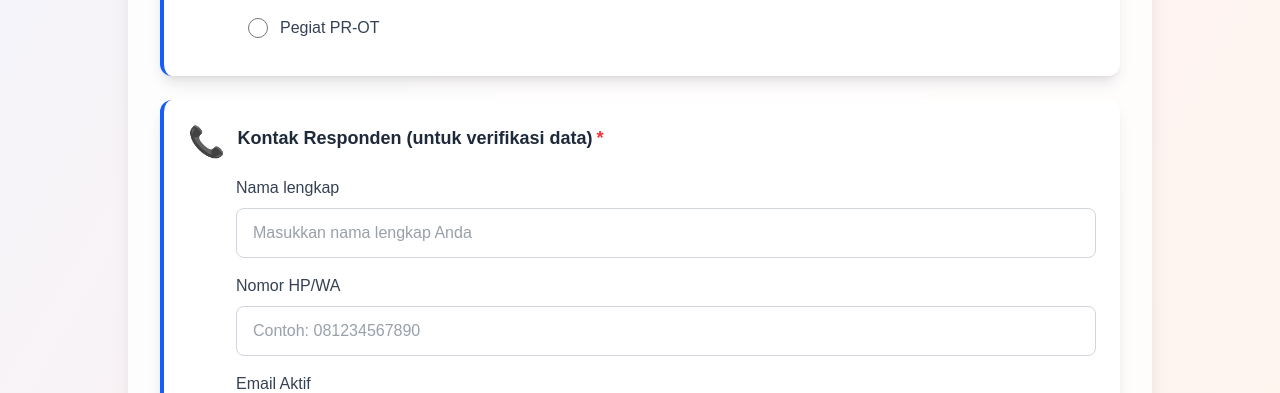
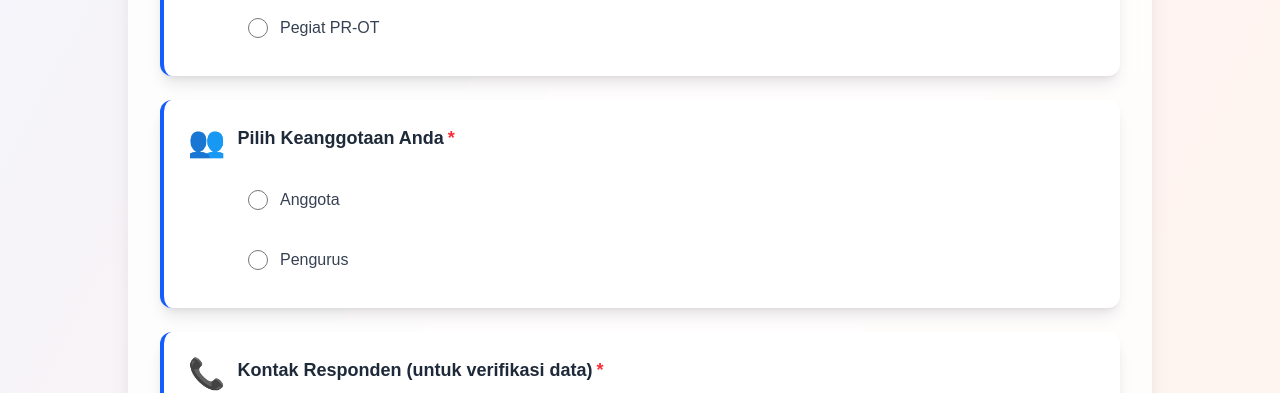
Before and after one commit to Meefx/nusantara-play-form, a Next.js app: page /survey in a window 1280 px wide. Shown: the part 840-1233 px from the top of the page. Built offline with nearby package versions, Linux system fonts and the light colour scheme; no server answers.

Commit message:
namabhain kuesioner keanggotaan dan link grup wa waktu submit

```diff
--- a/app/api/survey/route.ts
+++ b/app/api/survey/route.ts
@@ -212,6 +212,7 @@ function ensureDefaults(data: any) {
 
     const defaultSection1 = {
         kategoriResponden: "",
+        keanggotaan: "",
         kontakResponden: defaultKontakResponden,
         jumlahPROT: "",
         jumlahPROTOther: "",
--- a/components/survey/Section1Form.tsx
+++ b/components/survey/Section1Form.tsx
@@ -22,6 +22,7 @@ import {
 
 interface Section1Data {
   kategoriResponden: string;
+  keanggotaan: string;
   namaLengkap: string;
   nomorHP: string;
   email: string;
@@ -35,6 +36,7 @@ export default function Section1Form() {
   const router = useRouter();
   const [formData, setFormData] = useState<Section1Data>({
     kategoriResponden: "",
+    keanggotaan: "",
     namaLengkap: "",
     nomorHP: "",
     email: "",
@@ -87,6 +89,11 @@ export default function Section1Form() {
     { value: "pegiat_prot", label: "Pegiat PR-OT" }
   ];
 
+  const keanggotaanOptions = [
+    { value: "anggota", label: "Anggota" },
+    { value: "pengurus", label: "Pengurus" }
+  ];
+
   const jumlahOptions = [
     { value: "1", label: "1" },
     { value: "2", label: "2" },
@@ -112,6 +119,21 @@ export default function Section1Form() {
           options={kategoriRespondenOptions}
           value={formData.kategoriResponden}
           onChange={(value) => setFormData({ ...formData, kategoriResponden: value })}
+          hasOther={false}
+        />
+      </QuestionCard>
+
+      {/* Question 1b: Keanggotaan */}
+      <QuestionCard
+        title="Pilih Keanggotaan Anda"
+        required={true}
+        icon="👥"
+      >
+        <RadioGroup
+          name="keanggotaan"
+          options={keanggotaanOptions}
+          value={formData.keanggotaan}
+          onChange={(value) => setFormData({ ...formData, keanggotaan: value })}
           hasOther={false}
         />
       </QuestionCard>
@@ -217,6 +239,7 @@ export default function Section1Form() {
             // Simpan data Section 1 ke localStorage
             const section1Data = {
               kategoriResponden: formData.kategoriResponden,
+              keanggotaan: formData.keanggotaan,
               kontakResponden: {
                 namaLengkap: formData.namaLengkap,
                 nomorHP: formData.nomorHP,
--- a/components/survey/Section5Form.tsx
+++ b/components/survey/Section5Form.tsx
@@ -59,7 +59,7 @@ export default function Section5Form() {
           hasOther={true}
           otherValue={formData.hambatanUtamaOther}
           onOtherChange={(value) => setFormData({ ...formData, hambatanUtamaOther: value })}
-          otherLabel="Lainnya:"
+          otherLabel=":"
         />
       </QuestionCard>
 
@@ -77,7 +77,7 @@ export default function Section5Form() {
           hasOther={true}
           otherValue={formData.kebutuhanMendesakOther}
           onOtherChange={(value) => setFormData({ ...formData, kebutuhanMendesakOther: value })}
-          otherLabel="Lainnya:"
+          otherLabel=":"
         />
       </QuestionCard>
 
--- a/components/survey/Section6Form.tsx
+++ b/components/survey/Section6Form.tsx
@@ -31,6 +31,7 @@ export default function Section6Form() {
   const [isSubmitting, setIsSubmitting] = useState(false);
   const [submitError, setSubmitError] = useState<string | null>(null);
   const [isSuccess, setIsSuccess] = useState(false);
+  const [showWAPopup, setShowWAPopup] = useState(false);
   const [currentSurveyIndex, setCurrentSurveyIndex] = useState<number>(0);
   const [totalSavedSurveys, setTotalSavedSurveys] = useState<number>(0);
 
@@ -175,9 +176,8 @@ export default function Section6Form() {
       localStorage.removeItem('surveySection5');
       localStorage.removeItem('savedSurveys');
 
-      // Show success message and redirect to home
-      alert(`✅ Berhasil! Semua survey (${savedSurveys.length} PR/OT) telah tersimpan. Terima kasih atas partisipasi Anda!`);
-      router.push('/');
+      // Show popup instead of alert
+      setShowWAPopup(true);
     } catch (error) {
       console.error('Error submitting survey:', error);
       setSubmitError(error instanceof Error ? error.message : 'Terjadi kesalahan saat menyimpan survey');
@@ -287,7 +287,7 @@ export default function Section6Form() {
       )}
 
       {/* Navigation Buttons */}
-      {!isSuccess && (
+      {!isSuccess && !showWAPopup && (
         <div className="space-y-4">
           <div className="flex justify-between items-center pt-8">
             <button
@@ -332,6 +332,41 @@ export default function Section6Form() {
           </div>
         </div>
       )}
+
+      {/* WhatsApp Popup */}
+      {showWAPopup && (
+        <div className="fixed inset-0 z-50 flex items-center justify-center p-4 bg-black/50 backdrop-blur-sm animate-fadeIn">
+          <div className="bg-white rounded-xl shadow-2xl max-w-md w-full p-6 text-center transform transition-all scale-100 animate-scaleIn">
+            <div className="w-16 h-16 bg-green-100 rounded-full flex items-center justify-center mx-auto mb-4">
+              <span className="text-3xl">✅</span>
+            </div>
+            <h3 className="text-2xl font-bold text-gray-900 mb-2">Data Berhasil Disimpan!</h3>
+            <p className="text-gray-600 mb-6">
+              Terima kasih telah mengisi survey. Silakan bergabung ke grup WhatsApp kami untuk informasi lebih lanjut.
+            </p>
+
+            <a
+              href="https://chat.whatsapp.com/G5QAzzem1XT8E1VOJmXllh?mode=gi_t"
+              target="_blank"
+              rel="noopener noreferrer"
+              className="block w-full py-4 px-4 bg-[#25D366] hover:bg-[#128C7E] text-white font-bold rounded-lg transition-colors duration-200 mb-3 flex items-center justify-center gap-2 shadow-md hover:shadow-lg"
+            >
+              <svg viewBox="0 0 24 24" width="24" height="24" stroke="currentColor" strokeWidth="2" fill="none" strokeLinecap="round" strokeLinejoin="round" className="css-i6dzq1"><path d="M21 11.5a8.38 8.38 0 0 1-.9 3.8 8.5 8.5 0 0 1-7.6 4.7 8.38 8.38 0 0 1-3.8-.9L3 21l1.9-5.7a8.38 8.38 0 0 1-.9-3.8 8.5 8.5 0 0 1 4.7-7.6 8.38 8.38 0 0 1 3.8-.9h.5a8.48 8.48 0 0 1 8 8v.5z"></path></svg>
+              Gabung Grup WhatsApp
+            </a>
+
+            <button
+              onClick={() => {
+                setShowWAPopup(false);
+                router.push('/');
+              }}
+              className="block w-full py-3 px-4 bg-gray-100 hover:bg-gray-200 text-gray-700 font-semibold rounded-lg transition-colors duration-200"
+            >
+              Kembali ke Beranda
+            </button>
+          </div>
+        </div>
+      )}
     </div>
   );
 }
```
Also changed, not shown: .claude/settings.local.json, 1 other file (tests, documents, lock files or other folders).
